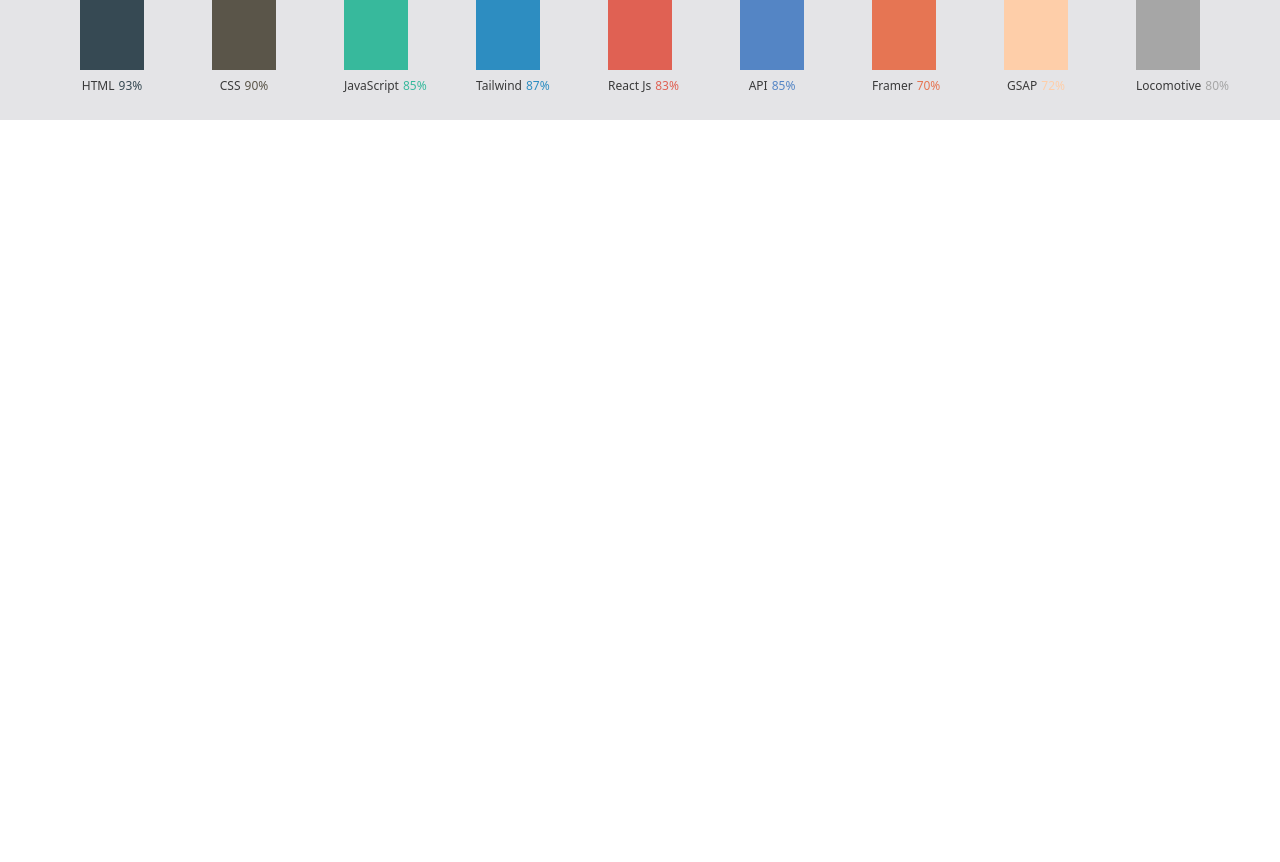
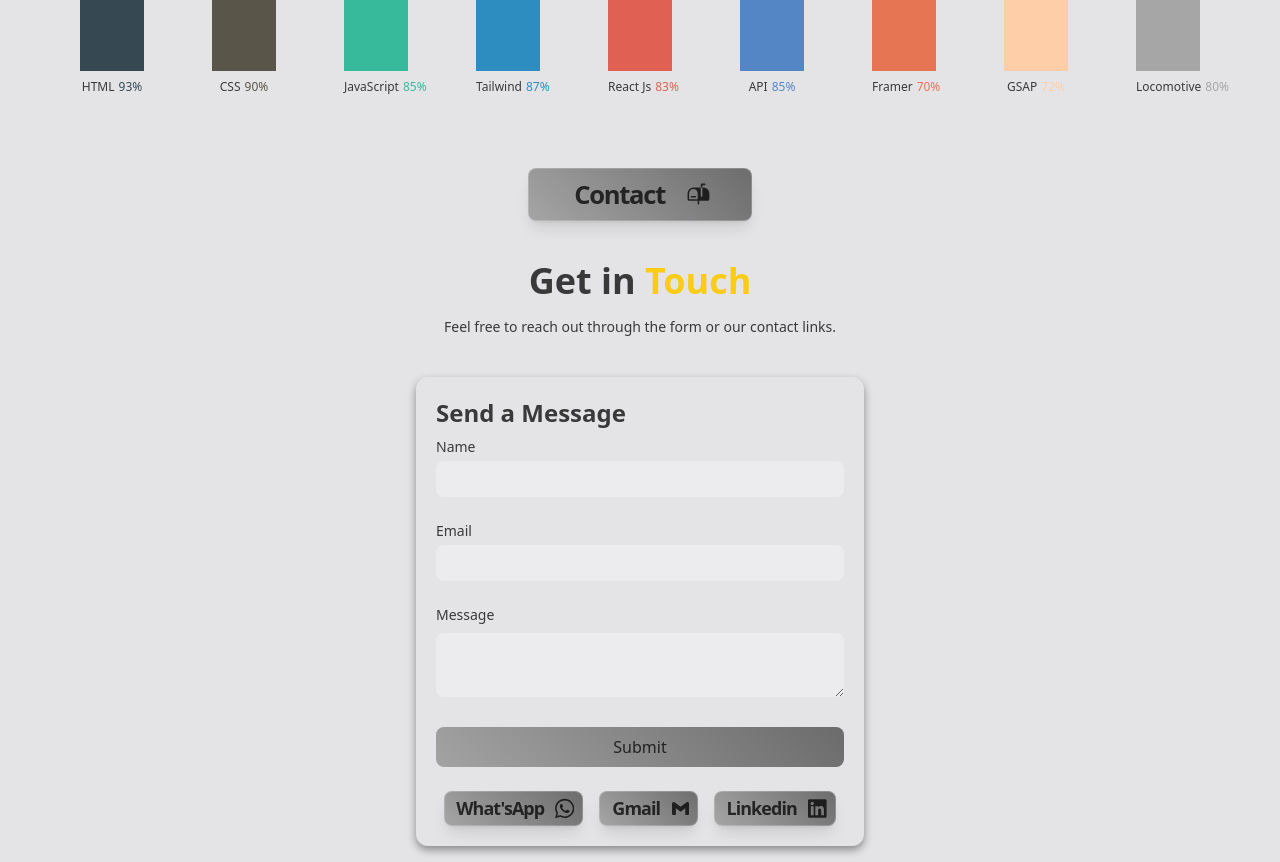
Before and after one commit to ravi181919/portfolio, a React (Vite) app: page / in a window 1280 px wide. Shown: the part 1480-2342 px from the top of the page. Before the commit the page ends 1600 px from the top, so only its background shows below. Built offline with nearby package versions, Linux system fonts and the light colour scheme; no server answers.

Commit message:
contact component is done

```diff
--- a/package.json
+++ b/package.json
@@ -14,7 +14,8 @@
     "framer-motion": "^11.11.11",
     "proxy": "^2.2.0",
     "react": "^18.3.1",
-    "react-dom": "^18.3.1"
+    "react-dom": "^18.3.1",
+    "react-hook-form": "^7.53.2"
   },
   "devDependencies": {
     "@eslint/js": "^9.13.0",
@@ -29,7 +30,6 @@
     "eslint-plugin-react-refresh": "^0.4.13",
     "globals": "^15.11.0",
     "postcss": "^8.4.47",
-    "react-form-hook": "^0.0.1",
     "react-icons": "^5.3.0",
     "react-router-dom": "^6.27.0",
     "tailwindcss": "^3.4.14",
--- a/src/App.jsx
+++ b/src/App.jsx
@@ -1,13 +1,14 @@
 import React from "react";
 import { Route, Router, Routes } from "react-router-dom";
-import { Home, Navbar, Projects, Skill } from "./components/index";
+import { Home, Navbar, Projects, Skill, Contact } from "./components/index";
 const App = () => {
   return (
-    <div className="w-full overflow-hidden dark:bg-zinc-800 dark:text-white/65  bg-zinc-200">
+    <div className="w-full overflow-hidden  dark:bg-zinc-800 dark:text-white/65  bg-zinc-200">
       <Navbar />
       <Home />
       <Projects />
       <Skill />
+      <Contact />
     </div>
   );
 };
--- /dev/null
+++ b/src/components/Contact.jsx
@@ -0,0 +1,151 @@
+import React from "react";
+import { useForm } from "react-hook-form";
+import { motion } from "framer-motion";
+import { Link } from "react-router-dom";
+import Heading from "./Heading";
+import { PiMailboxFill } from "react-icons/pi";
+import { FaWhatsapp } from "react-icons/fa";
+import { SiGmail } from "react-icons/si";
+import { FaLinkedin } from "react-icons/fa";
+
+const Contact = () => {
+  const {
+    register,
+    handleSubmit,
+    reset,
+    formState: { errors },
+  } = useForm();
+
+  const onSubmit = (data) => {
+    alert("Form submitted successfully!");
+    console.log(data);
+    reset();
+  };
+
+  return (
+    <div className="w-full mt-8 lg:mt-2 lg:min-h-[100vh text-black/75 mb-4 dark:text-white/65 px-5 lg:px-20">
+      <Heading Icon={PiMailboxFill} title={"Contact"} />
+
+      <motion.div
+        className="text-center"
+        initial={{ opacity: 0, y: -20 }}
+        whileInView={{ opacity: 1, y: 0 }}
+        transition={{ duration: 0.8, ease: "easeInOut" }}
+      >
+        <h1 className="text-3xl lg:text-4xl font-black mb-4">
+          Get in <span className="text-yellow-400">Touch</span>
+        </h1>
+        <p className=" text-xs lg:text-sm font-medium">
+          Feel free to reach out through the form or our contact links.
+        </p>
+      </motion.div>
+
+      <div className="grid lg:grid-cols-1 gap-2 mt-10  place-items-center">
+        {/* Contact Form */}
+        <motion.div
+          className="rounded-xl lg:p-5 p-4 lg:w-[40%] w-full  shadow-[0_4px_8px_rgba(0,_0,_0,_0.4)]"
+          initial={{ opacity: 0, scale: 0.5 }}
+          whileInView={{ opacity: 1, scale: 1 }}
+          transition={{ duration: 0.5, ease: "easeInOut" }}
+        >
+          <h2 className="text-2xl font-black mb-2">Send a Message</h2>
+          <form onSubmit={handleSubmit(onSubmit)} className="space-y-6">
+            <div>
+              <label className="block text-sm font-medium">Name</label>
+              <input
+                type="text"
+                {...register("name", { required: "Name is required" })}
+                className="w-full p-2 mt-1 focus:text-sm text-sm focus:font-medium font-medium dark:focus:text-black/65 text-black/65 dark:bg-white/75 bg-white/30 focus:bg-white/30 rounded-lg outline-none focus:ring-2 focus:ring-zinc-500"
+              />
+              {errors.name && (
+                <p className="text-red-500 font-medium text-sm mt-1">
+                  {errors.name.message}
+                </p>
+              )}
+            </div>
+            <div>
+              <label className="block text-sm font-medium ">Email</label>
+              <input
+                type="email"
+                {...register("email", { required: "Email is required" })}
+                className="w-full p-2 mt-1 focus:text-sm text-sm focus:font-medium font-medium dark:focus:text-black/65 text-black/65 dark:bg-white/75 bg-white/30 focus:bg-white/30 rounded-lg outline-none focus:ring-2 focus:ring-zinc-500"
+              />
+              {errors.email && (
+                <p className="text-red-500 font-medium text-sm mt-1">
+                  {errors.email.message}
+                </p>
+              )}
+            </div>
+            <div>
+              <label className="block text-sm font-medium">Message</label>
+              <textarea
+                {...register("message", { required: "Message is required" })}
+                rows="2"
+                className="w-full p-3 mt-2 focus:text-sm text-sm focus:font-medium font-medium dark:focus:text-black/65 text-black/65 dark:bg-white/75 bg-white/30 focus:bg-white/30 rounded-lg outline-none focus:ring-2 focus:ring-zinc-500"
+              ></textarea>
+              {errors.message && (
+                <p className="text-red-500 text-sm mt-1">
+                  {errors.message.message}
+                </p>
+              )}
+            </div>
+            <motion.button
+              type="submit"
+              whileHover={{ scale: 0.9 }}
+              whileTap={{ scale: 1 }}
+              className="py-2 px-4 w-full skill-bg hover:bg-zinc-600 rounded-lg font-medium"
+            >
+              Submit
+            </motion.button>
+
+            <div className="w-full flex justify-center items-center">
+              {/* Contact Options */}
+              <motion.div
+                className="flex justify-center gap-4 items-center"
+                initial={{ opacity: 0, x: 20 }}
+                animate={{ opacity: 1, x: 0 }}
+                transition={{ duration: 0.8, ease: "easeInOut" }}
+              >
+                <Link to={`https://wa.me/${import.meta.env.VITE_PHONE_NUMBER}`}>
+                  <div className="w-fit px-2 skill-bg flex justify-center items-center gap-2 bg-white/30 backdrop-blur-lg shadow-lg border border-white/20 rounded-lg py-1">
+                    <h1 className="text-center w-full font-semibold leading-none tracking-tighter lg:text-[1.4vw] text-[4vw]">
+                      What'sApp
+                    </h1>
+                    <FaWhatsapp
+                      size={25}
+                      className="dark:text-white/65 text-black/75"
+                    />
+                  </div>
+                </Link>
+                <Link to={`mailto:${import.meta.env.VITE_EMAIL_ID}`}>
+                  <div className="w-fit px-2 skill-bg flex justify-center items-center gap-2 bg-white/30 backdrop-blur-lg shadow-lg border border-white/20 rounded-lg py-1">
+                    <h1 className="text-center w-full font-semibold leading-none tracking-tighter lg:text-[1.4vw] text-[4vw]">
+                      Gmail
+                    </h1>
+                    <SiGmail
+                      size={25}
+                      className="dark:text-white/65 text-black/75"
+                    />
+                  </div>
+                </Link>
+                <Link to={`mailto:${import.meta.env.VITE_EMAIL_ID}`}>
+                  <div className="w-fit px-2 skill-bg flex justify-center items-center gap-2 bg-white/30 backdrop-blur-lg shadow-lg border border-white/20 rounded-lg py-1">
+                    <h1 className="text-center w-full font-semibold leading-none tracking-tighter lg:text-[1.4vw] text-[4vw]">
+                      Linkedin
+                    </h1>
+                    <FaLinkedin
+                      size={25}
+                      className="dark:text-white/65 text-black/75"
+                    />
+                  </div>
+                </Link>
+              </motion.div>
+            </div>
+          </form>
+        </motion.div>
+      </div>
+    </div>
+  );
+};
+
+export default Contact;
--- a/src/components/Header/Navbar.jsx
+++ b/src/components/Header/Navbar.jsx
@@ -71,16 +71,14 @@
           </div>
           <div className="hidde flex items-center justify-center gap-3 lg:gap-5">
             <a
-            href={'https://github.com/ravi181919'}
-            target="_blank"
+              href={"https://github.com/ravi181919"}
+              target="_blank"
               rel="noopener noreferrer"
-            className="text-md lg:text-xl duration-100 text-black dark:text-white bg-zinc-100 dark:bg-zinc-800 p-[6px] rounded-lg">
-            <span
-              aria-label="Github profile"
-              className=""
+              className="text-md lg:text-xl duration-100 text-black dark:text-white bg-zinc-100 dark:bg-zinc-800 p-[6px] rounded-lg"
             >
-              <FaGithub />
-            </span>
+              <span aria-label="Github profile" className="">
+                <FaGithub />
+              </span>
             </a>
             <span
               aria-label={
--- a/src/components/Skill.jsx
+++ b/src/components/Skill.jsx
@@ -56,8 +56,22 @@
     <div className="lg:w-full lg:h-screen w-full h-[60vh] lg:px-10 dark:text-white/65 text-black/75">
       <div className="flex flex-col h-full">
         {/* Heading */}
-        <Heading title="My Skills" Icon={SiHyperskill}/>
+        <Heading title="My Skills" Icon={SiHyperskill} />
 
+        <motion.div
+          className="text-center"
+          initial={{ opacity: 0, scale: 1.5 }}
+          whileInView={{ opacity: 1, scale: 1 }}
+          transition={{ duration: 0.8, ease: "easeInOut" }}
+        >
+          <h1 className="text-3xl lg:text-4xl font-black w-full text-center mb-4">
+            Frontend Skills <span className="text-yellow-400">Showcase</span>
+          </h1>
+
+          <p className="text-xs lg:text-sm font-medium w-full text-center">
+            Showcasing my proficiency in modern frontend technologies.
+          </p>
+        </motion.div>
         {/* Skills */}
         <div className="flex items-center justify-evenly w-full mb-2 h-full overflow-x-auto scrollbar-hidden gap-2">
           {mySkills.map((skills, index) => (
@@ -70,7 +84,7 @@
                   initial={{ y: skills.performanceInThis, opacity: 0 }}
                   whileInView={{ y: 0, opacity: 1 }}
                   whileHover={{ scale: 1.1, filter: "brightness(1.2)" }}
-                  transition={{ duration: 1, ease: "linear" }}
+                  transition={{ duration: 0.6, ease: "linear" }}
                   style={{
                     height: `${skills.performanceInThis}%`,
                     backgroundColor: `${skills.bgColor}`,
@@ -84,7 +98,7 @@
                 className="text-center text-xs whitespace-nowrap w-16 h-9 font-medium"
                 initial={{ y: 20, opacity: 0 }}
                 whileInView={{ y: 0, opacity: 1 }}
-                transition={{ duration: 0.5, ease: "linear" }}
+                transition={{ duration: 0.6, ease: "linear" }}
               >
                 {skills.nameOfTechnologyOrLanguage}
                 <span
--- a/src/components/index.js
+++ b/src/components/index.js
@@ -5,4 +5,5 @@
 import Projects from "./Projects";
 import Card from "./Card";
 import Heading from "./Heading";
-export { Navbar, Home, axios, Skill, Projects, Card, Heading };
+import Contact from "./Contact";
+export { Navbar, Home, axios, Skill, Projects, Card, Heading, Contact };
```
Also changed, not shown: src/components/Projects.jsx (+23 -5 lines), 1 other file (tests, documents, lock files or other folders).
